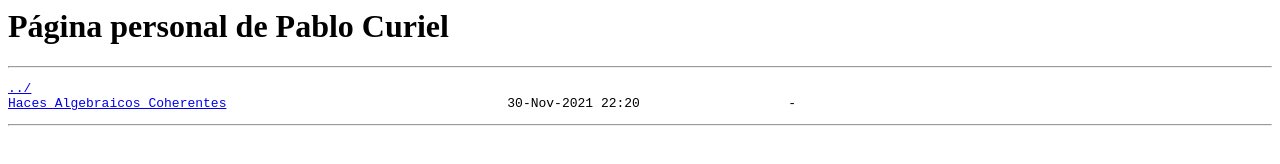
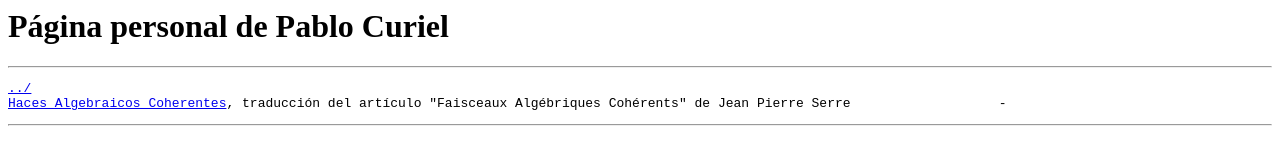
Before and after one commit to pablocuriel/pablocuriel.github.io, a plain HTML site: page index.html in a window 1280 px wide. Drawn offline with Linux system fonts and the light colour scheme.

Commit message:
Update index.html

```diff
--- a/index.html
+++ b/index.html
@@ -3,6 +3,6 @@
 <head><title>Página personal de Pablo Curiel</title></head>
 <body bgcolor="white">
 <h1>Página personal de Pablo Curiel</h1><hr><pre><a href="../">../</a>
-<a href="Haces_Algebraicos_Coherentes.pdf">Haces Algebraicos Coherentes</a>                                    30-Nov-2021 22:20                   -
+<a href="Haces_Algebraicos_Coherentes.pdf">Haces Algebraicos Coherentes</a>, traducción del artículo "Faisceaux Algébriques Cohérents" de Jean Pierre Serre                   -
 </pre><hr></body>
 </html>
```
